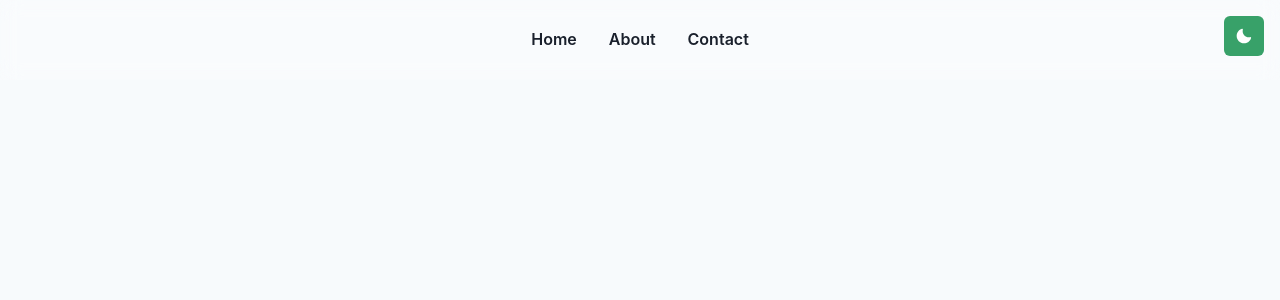
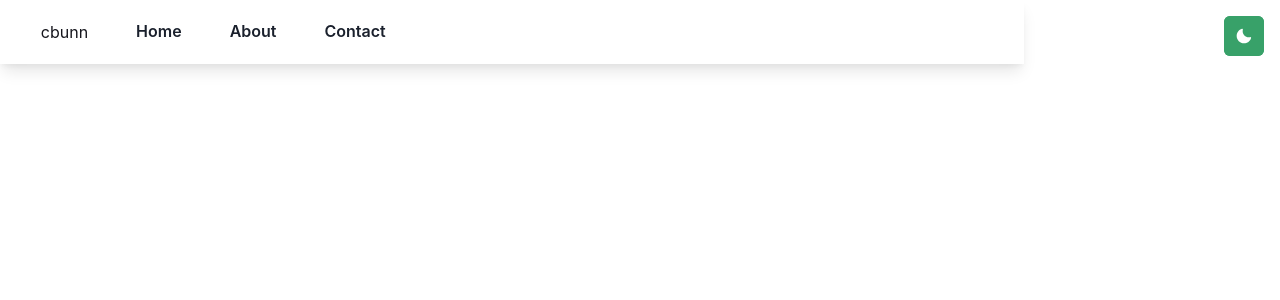
Before and after one commit to cbunn81/cbunn-portfolio, a Next.js app: page / in a window 1280 px wide. Shown: the top 300 px of the page. Built offline with nearby package versions, Linux system fonts and the light colour scheme.

Commit message:
Change navbar styling to bring menu button to the left and push content down instead of overlapping.

```diff
--- a/src/components/Navbar.tsx
+++ b/src/components/Navbar.tsx
@@ -6,111 +6,90 @@ import {
   Box,
   useColorModeValue,
   Spacer,
+  HStack,
+  Stack,
 } from "@chakra-ui/react";
+import { useDisclosure } from "@chakra-ui/react";
 import { HamburgerIcon, CloseIcon } from "@chakra-ui/icons";
 import NextLink from "next/link";
 import { Container } from "./Container";
 import { DarkModeSwitch } from "./DarkModeSwitch";
 
 export const Navbar = () => {
+  const { isOpen, onOpen, onClose } = useDisclosure();
+
   const [mobileMenuClick, setMobileMenuClick] = useState(false);
   const handleMobileMenuClick = () => {
     setMobileMenuClick((current) => !current);
   };
-  return (
-    <Container>
-      <Box
-        as="nav"
-        position="fixed"
-        // left="0"
-        w="100%"
-        bg={useColorModeValue("#ffffff40", "#20202380")}
-        css={{ backdropFilter: "blur(10px)" }}
-        zIndex={2}
-      >
-        {/* Desktop */}
-        <Flex
-          display={["none", "none", "flex", "flex"]}
-          alignItems="center"
-          justifyContent="center"
-        >
+
+  const navItems = (
+    <>
       <NextLink href="/" passHref>
-            <Button as="a" variant="ghost" aria-label="Home" my={5}>
+        <Button as="a" variant="ghost" aria-label="Home" py={5}>
           Home
         </Button>
       </NextLink>
 
       <NextLink href="/about" passHref>
-            <Button as="a" variant="ghost" aria-label="About" my={5}>
+        <Button as="a" variant="ghost" aria-label="About" py={5}>
           About
         </Button>
       </NextLink>
 
       <NextLink href="/contact" passHref>
-            <Button as="a" variant="ghost" aria-label="Contact" my={5}>
+        <Button as="a" variant="ghost" aria-label="Contact" py={5}>
           Contact
         </Button>
       </NextLink>
+    </>
+  );
+  return (
+    <Box
+      bg={useColorModeValue("white", "gray.700")}
+      px={4}
+      boxShadow={"lg"}
+      w="100%"
+    >
+      <Flex
+        h={16}
+        alignItems={"center"}
+        justifyContent={"space-between"}
+        w={["95%", "95%", "95%"]}
+        maxW={"container.lg"}
+        mx="auto"
+      >
+        <IconButton
+          size={"md"}
+          icon={isOpen ? <CloseIcon /> : <HamburgerIcon />}
+          aria-label={"Open Menu"}
+          display={["inherit", "inherit", "none"]}
+          onClick={isOpen ? onClose : onOpen}
+        />
+        <HStack spacing={8} alignItems={"center"}>
+          <Flex alignItems={"center"}>cbunn</Flex>
+          <HStack as="nav" spacing="4" display={{ base: "none", md: "flex" }}>
+            {navItems}
+            <DarkModeSwitch />
+          </HStack>
+        </HStack>
+        <Flex alignItems={"center"}>
           <DarkModeSwitch />
         </Flex>
+      </Flex>
 
-        {/* Mobile */}
-        <Flex justify="flex-end">
-          <IconButton
-            aria-label="Toggle Menu"
-            size="lg"
-            mr={2}
-            icon={mobileMenuClick ? <CloseIcon /> : <HamburgerIcon />}
-            onClick={handleMobileMenuClick}
-            display={["flex", "flex", "none", "none"]}
-          />
-        </Flex>
+      {isOpen && (
+        <Box
+          py={4}
+          w={["100%", "100%", "80%"]}
+          maxW={"container.lg"}
+          display={["inherit", "inherit", "none"]}
+        >
+          <Stack as={"nav"} spacing={4}>
+            {navItems}
+          </Stack>
         </Box>
-
-      {/* Mobile Content */}
-      <Box
-        w="100vw"
-        display={mobileMenuClick ? "flex" : "none"}
-        bg={useColorModeValue("#ffffff40", "#20202380")}
-        zIndex={20}
-        h="100vh"
-        pos="fixed"
-        top="12"
-        left="0"
-        overflowY="auto"
-        flexDir="column"
-      >
-        {/* <Flex justify="flex-end">
-          <IconButton
-            mt={2}
-            mr={2}
-            aria-label="Open Menu"
-            size="lg"
-            icon={<CloseIcon />}
-            onClick={handleMobileMenuClick}
-          />
-        </Flex> */}
-
-        <Flex flexDir="column" align="center">
-          <NextLink href="/" passHref>
-            <Button as="a" variant="ghost" aria-label="Home" my={5} w="100%">
-              Home
-            </Button>
-          </NextLink>
-
-          <NextLink href="/about" passHref>
-            <Button as="a" variant="ghost" aria-label="About" my={5} w="100%">
-              About
-            </Button>
-          </NextLink>
-
-          <NextLink href="/contact" passHref>
-            <Button as="a" variant="ghost" aria-label="Contact" my={5} w="100%">
-              Contact
-            </Button>
-          </NextLink>
-        </Flex>
+      )}
     </Box>
-    </Container>
   );
 };
--- a/src/pages/index.tsx
+++ b/src/pages/index.tsx
@@ -2,7 +2,7 @@ import { Container } from "../components/Container";
 import { Navbar } from "../components/Navbar";
 
 const Index = () => (
-  <Container height="100vh">
+  <Container maxWidth={"container.lg"}>
     <Navbar />
   </Container>
 );
```
Lines whose indentation alone changed are shown as unchanged.
